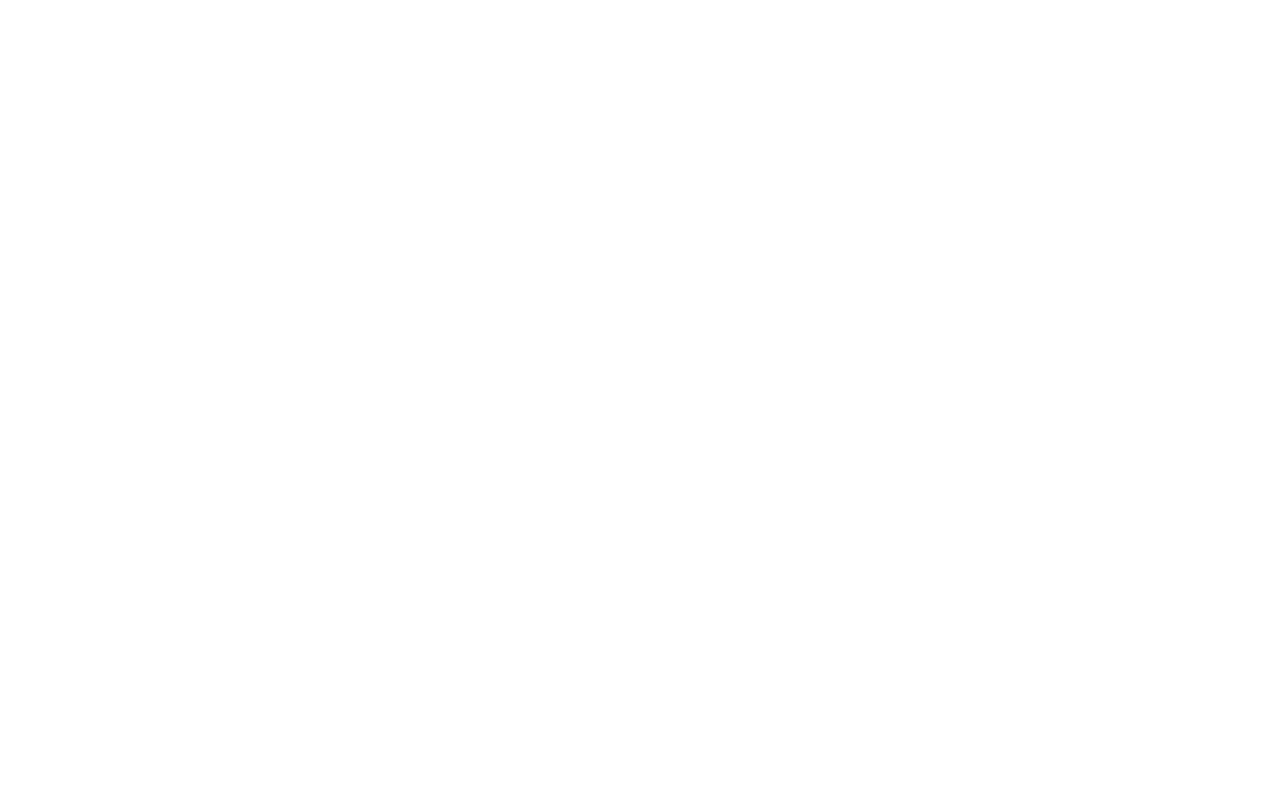
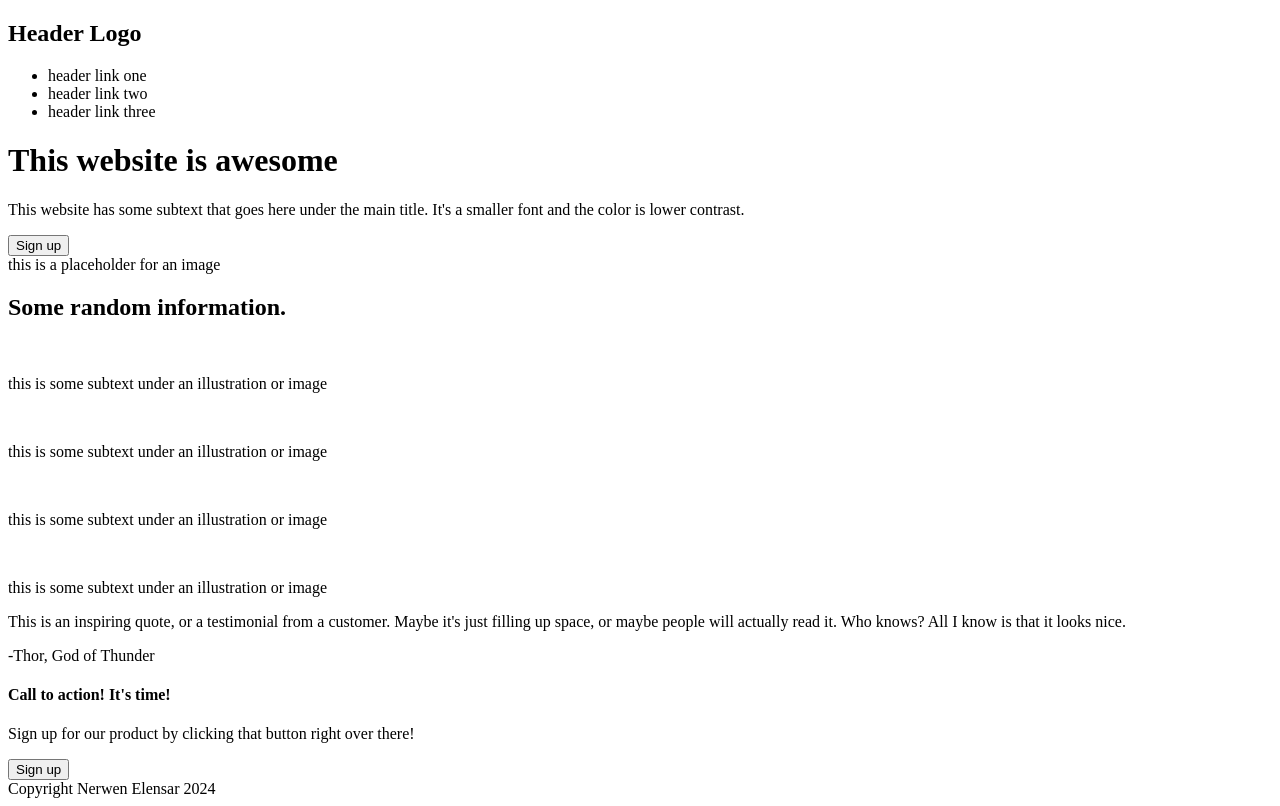
Before and after one commit to NerwenElensar/landing-page, a plain HTML site: page index.html in a window 1280 px wide. Drawn offline with Linux system fonts and the light colour scheme.

Commit message:
set up initial html structure

```diff
--- a/index.html
+++ b/index.html
@@ -6,5 +6,56 @@
     <title>Landing Page</title>
     <link rel="stylesheet" href="styles.css" />
   </head>
-  <body></body>
+  <body>
+    <div class="header">
+      <h2>Header Logo</h2>
+      <ul>
+        <li>header link one</li>
+        <li>header link two</li>
+        <li>header link three</li>
+      </ul>
+    </div>
+
+    <div class="hero">
+      <h1>This website is awesome</h1>
+      <p>
+        This website has some subtext that goes here under the main title. It's a smaller font
+        and the color is lower contrast.
+      </p>
+      <button>Sign up</button>
+
+      <div class="img">this is a placeholder for an image</div>
+    </div>
+
+    <div class="info-section">
+      <h2>Some random information.</h2>
+
+      <img src="" alt="" />
+      <p>this is some subtext under an illustration or image</p>
+      <img src="" alt="" />
+      <p>this is some subtext under an illustration or image</p>
+      <img src="" alt="" />
+      <p>this is some subtext under an illustration or image</p>
+      <img src="" alt="" />
+      <p>this is some subtext under an illustration or image</p>
+    </div>
+
+    <div class="quote">
+      <p>
+        This is an inspiring quote, or a testimonial from a customer. Maybe it's just filling
+        up space, or maybe people will actually read it. Who knows? All I know is that it looks
+        nice.
+      </p>
+
+      <p>-Thor, God of Thunder</p>
+    </div>
+
+    <div class="call-to-action">
+      <h4>Call to action! It's time!</h4>
+      <p>Sign up for our product by clicking that button right over there!</p>
+      <button>Sign up</button>
+    </div>
+
+    <div class="footer">Copyright Nerwen Elensar 2024</div>
+  </body>
 </html>
```
